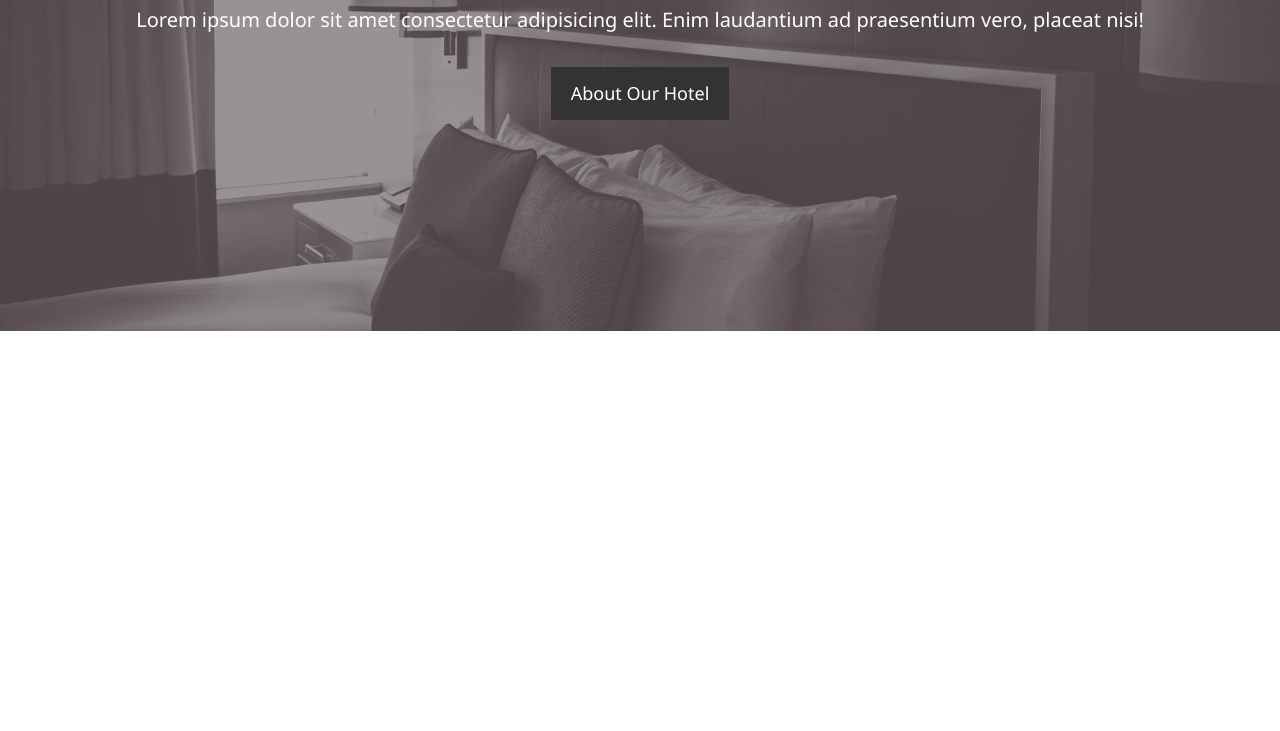
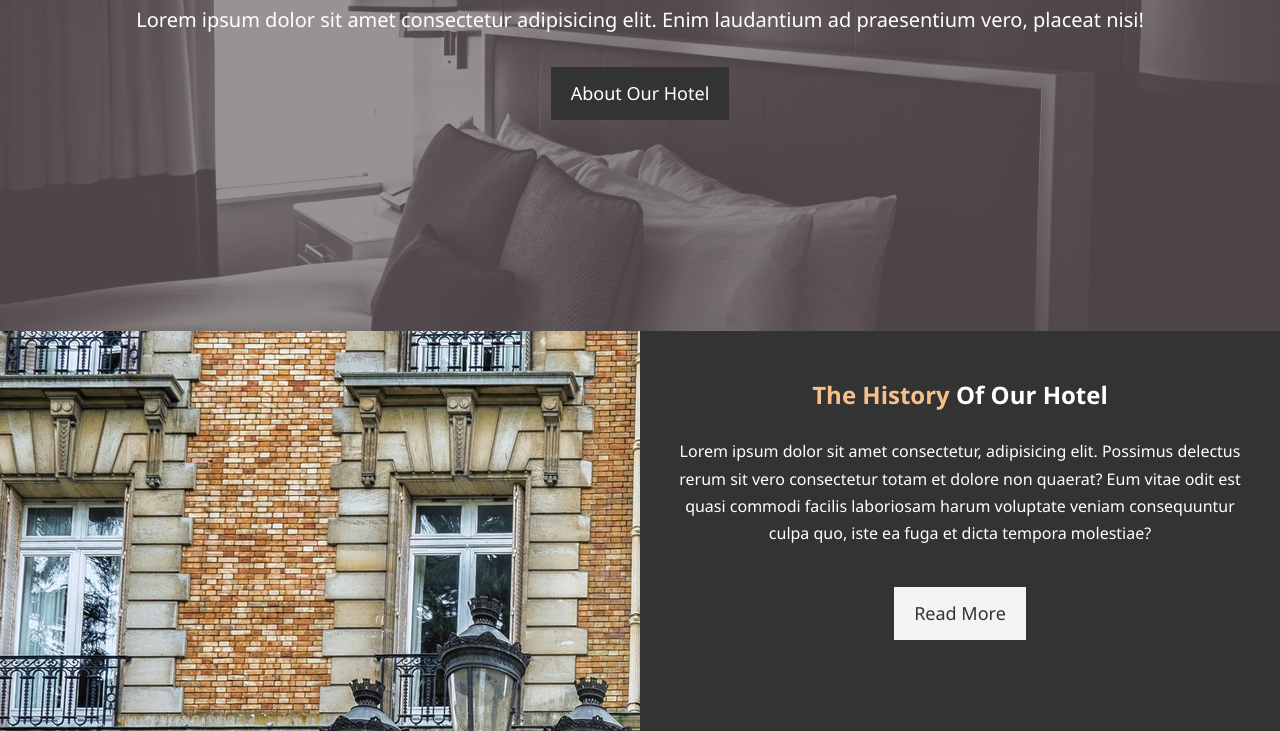
Before and after one commit to Mintar89/hotel-website, a plain HTML site: page index.html in a window 1280 px wide. Shown: the part 336-1067 px from the top of the page. Before the commit the page ends 800 px from the top, so only its background shows below. Drawn offline with Linux system fonts and the light colour scheme.

Commit message:
Home info section

```diff
--- a/css/style.css
+++ b/css/style.css
@@ -26,6 +26,16 @@ p {
 
 /* Utility Classes */
 
+.bg-dark {
+  background: #333;
+  color: #fff;
+}
+
+.bg-primary {
+  background: #333;
+  color: #f7c08a;
+}
+
 .container {
   margin: auto;
   max-width: 1100px;
@@ -53,6 +63,11 @@ p {
 
 .btn:hover {
   background: #f7c08a;
+  color: #333;
+}
+
+.btn-light {
+  background: #f4f4f4;
   color: #333;
 }
 
@@ -114,3 +129,28 @@ p {
   padding-bottom: 20px;
   line-height: 1.7em;
 }
+
+/* Home info */
+#home-info {
+  height: 400px;
+}
+#home-info .info-img {
+  background: url('../img/photo-1.jpg') no-repeat;
+  width: 50%;
+  min-height: 100%;
+  float: left;
+}
+
+#home-info .info-content {
+  color: #fff;
+  padding: 50px 30px;
+  text-align: center;
+  width: 50%;
+  float: right;
+  height: 100%;
+  overflow: hidden;
+}
+
+#home-info .info-content p {
+  padding-bottom: 30px;
+}
--- a/index.html
+++ b/index.html
@@ -24,11 +24,19 @@
     <div id="showcase">
       <div class="container">
         <div class="showcase-content">
-          <h1><span class="text-primary" >Enjoy</span>Your Stay</h1>
+          <h1><span class="text-primary">Enjoy</span> Your Stay</h1>
           <p class="lead">
             Lorem ipsum dolor sit amet consectetur adipisicing elit. Enim laudantium ad praesentium vero, placeat nisi!
           </p>
           <a class="btn" href="about.html">About Our Hotel</a></div>
   </header>
+  <section id="home-info" class="bg-dark">
+    <div class="info-img"></div>
+    <div class="info-content">
+      <h2><span class="text-primary">The History</span> Of Our Hotel</h2>
+      <p>Lorem ipsum dolor sit amet consectetur, adipisicing elit. Possimus delectus rerum sit vero consectetur totam et dolore non quaerat? Eum vitae odit est quasi commodi facilis laboriosam harum voluptate veniam consequuntur culpa quo, iste ea fuga et dicta tempora molestiae? </p>
+      <a href="about.html" class="btn btn-light">Read More</a>
+    </div>
+  </section>
 </body>
 </html>
```
Also changed, not shown: img/photo-1.jpg (added).
